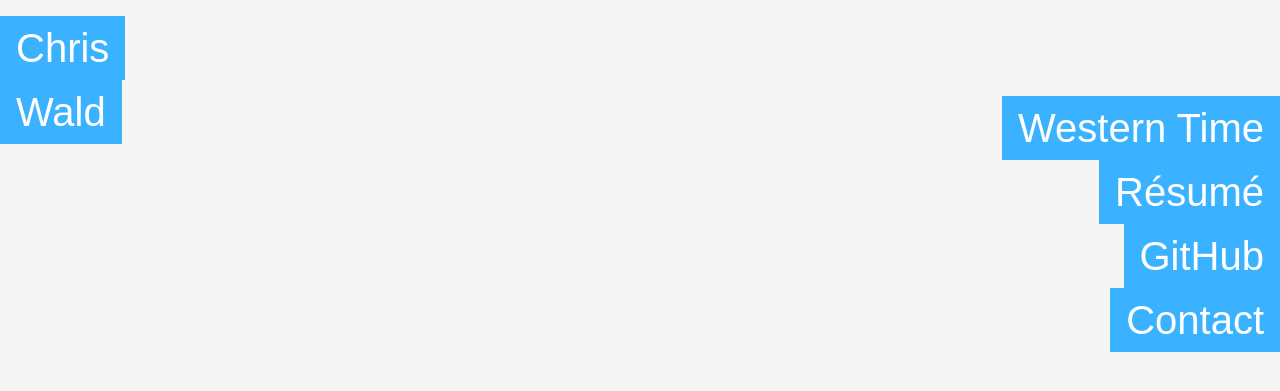
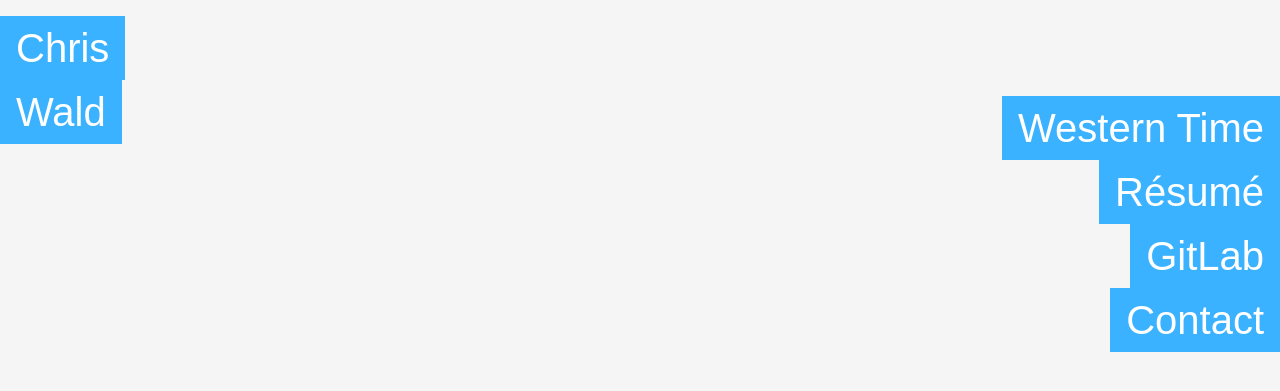
Before and after one commit to chriswald/Personal-Website, a PHP site: page /mobile.php in a window 1280 px wide. Shown: the top 391 px of the page. Run offline with PHP 8.4, Linux system fonts and the light colour scheme.

Commit message:
Update GitHub link to direct to personal GitLab server

```diff
--- a/mobile.php
+++ b/mobile.php
@@ -25,7 +25,7 @@ $TITLE = "Chris Wald";
 	<a href="resume.html">R&eacute;sum&eacute;</a>
     </span></div>
     <div><span class="block mid menu">
-	<a href="https://github.com/chriswald">GitHub</a>
+	<a href="https://gitlab.chriswald.com/chriswald">GitLab</a>
     </span></div>
     <div><span class="block bot menu">
 	<a href="mailto:wald.j.chris@gmail.com">Contact</a>
```
